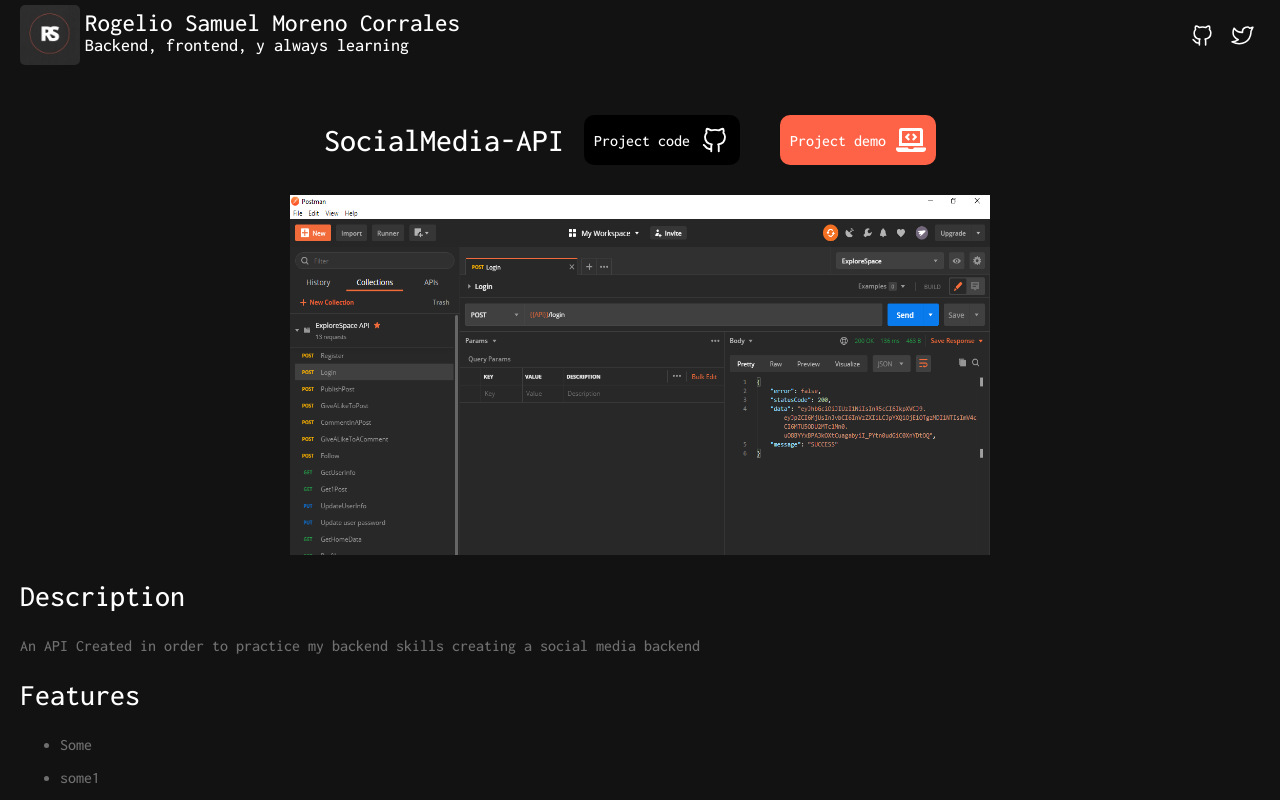
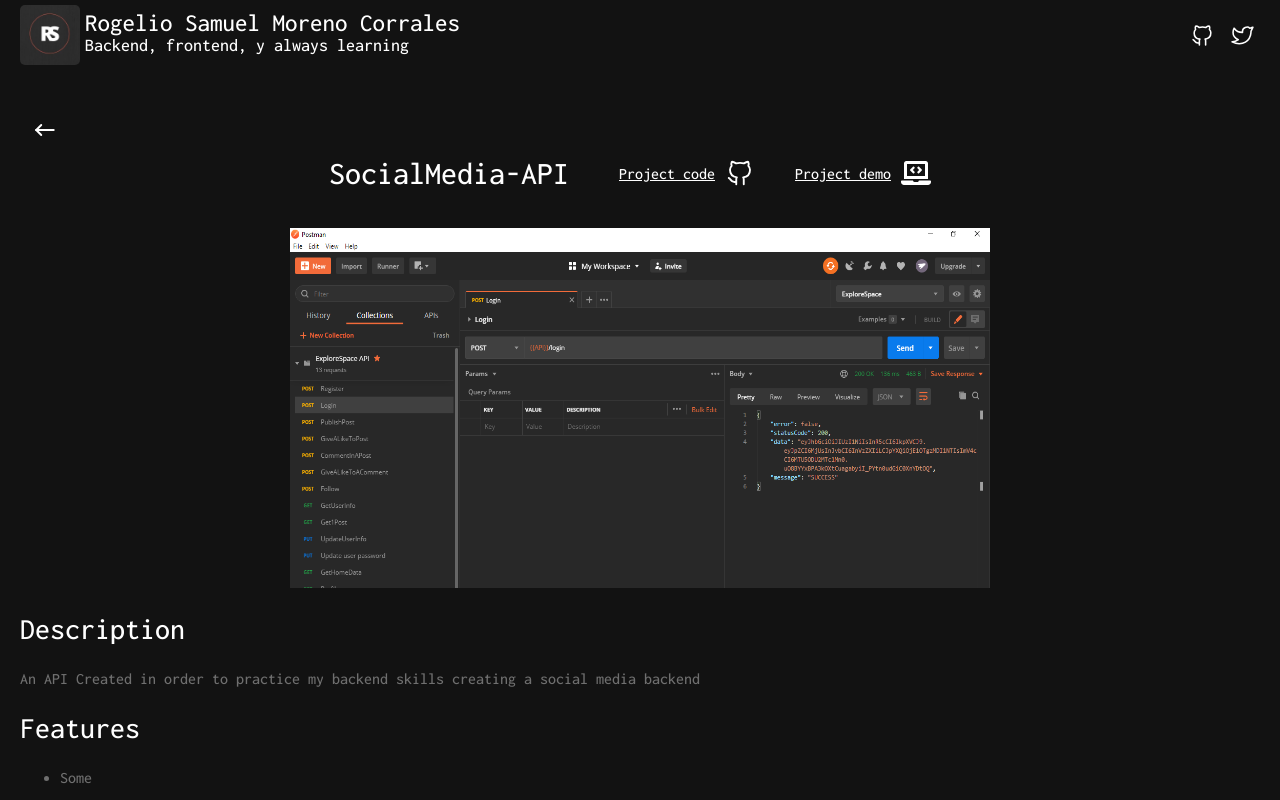
Before and after one commit to sam-621/rogeliosamuel.com, a React app: page /0 in a window 1280 px wide. Shown: the top 800 px of the page. Built offline with nearby package versions, Linux system fonts and the light colour scheme.

Commit message:
[UPDATE] button styles from about project component

```diff
--- a/src/assets/styles/components/molecules/feturedProjectDescription.css
+++ b/src/assets/styles/components/molecules/feturedProjectDescription.css
@@ -11,4 +11,5 @@
 .FeaturedProjects-btn button {
   cursor: pointer;
   margin: 0 10px;
+  height: 100%;
 }
--- a/src/assets/styles/containers/aboutProject.css
+++ b/src/assets/styles/containers/aboutProject.css
@@ -36,10 +36,10 @@ li {
   margin: 0;
 }
 .AboutProjects-options a {
-  margin: 0 20px;
-  border-radius: 10px;
+  margin: 0 10px;
+  /* border-radius: 10px; */
   padding: 10px;
-  text-decoration: none;
+  /* text-decoration: none; */
   color: white;
   display: flex;
   align-items: center;
@@ -49,23 +49,29 @@ li {
   margin-right: 10px;
 }
 .github-code {
-  transition: 0.3s;
-  background-color: black;
+  transition: 0.2s;
+  /* background-color: black; */
 }
 .Project-demo {
   transition: 0.3s;
-  background-color: tomato;
+  /* background-color: #0779e4; */
 }
 .Project-demo:hover {
   transition: 0.3s;
-  box-shadow: 0 0 15px 0 rgba(255, 99, 71, 0.4);
+  box-shadow: 0 0 15px 0 #000;
+  background-color: #000000;
 }
 .github-code:hover {
-  transition: 0.3s;
+  transition: 0.2s;
   box-shadow: 0 0 15px 0 #000;
+  background-color: #000;
 }
 .Project-options-links {
   display: flex;
+  margin-left: 30px;
+}
+.Project-options-help {
+  display: inherit;
 }
 .Back {
   transition: 0.3s;
--- a/src/containers/projectDescription.jsx
+++ b/src/containers/projectDescription.jsx
@@ -1,5 +1,6 @@
 import React from "react";
 import "../assets/styles/containers/aboutProject.css";
+import { Link } from "react-router-dom";
 
 import Node from "../assets/img/node-js.svg";
 import react from "../assets/img/react-brands.svg";
@@ -13,6 +14,7 @@ import SafeContactsAPI from "../assets/img/safecontact-api.png";
 import { FeaturedProjectsData } from "../assets/FeaturedProjects";
 import gitHub from "../assets/img/github.svg";
 import demoIcon from "../assets/img/demo.svg";
+import BackArrow from "../assets/img/back.svg";
 
 const ProjectDescription = ({ ID }) => {
   const techIcons = [Node, Typescript, MySQL, react, js];
@@ -21,11 +23,15 @@ const ProjectDescription = ({ ID }) => {
   return (
     <main className="AboutProject-container">
       <div className="Hero-project">
+        <Link to="/" className="Back">
+          <img src={BackArrow} alt="" width="30px" height="30px" />
+        </Link>
         <div className="AboutProjects-options">
           <h1>{FeaturedProjectsData[ID].title}</h1>
 
           <div className="Project-options-links">
             {/*Project code*/}
+            <div className="Project-options-help">
               <a
                 target="_blank"
                 rel="noopener noreferrer"
@@ -45,6 +51,7 @@ const ProjectDescription = ({ ID }) => {
                 <p>Project demo</p>
                 <img src={demoIcon} alt="" width="30px" height="30px" />
               </a>
+            </div>
           </div>
         </div>
       </div>
```
Also changed, not shown: src/assets/img/back.svg (added). Lines whose indentation alone changed are shown as unchanged.
